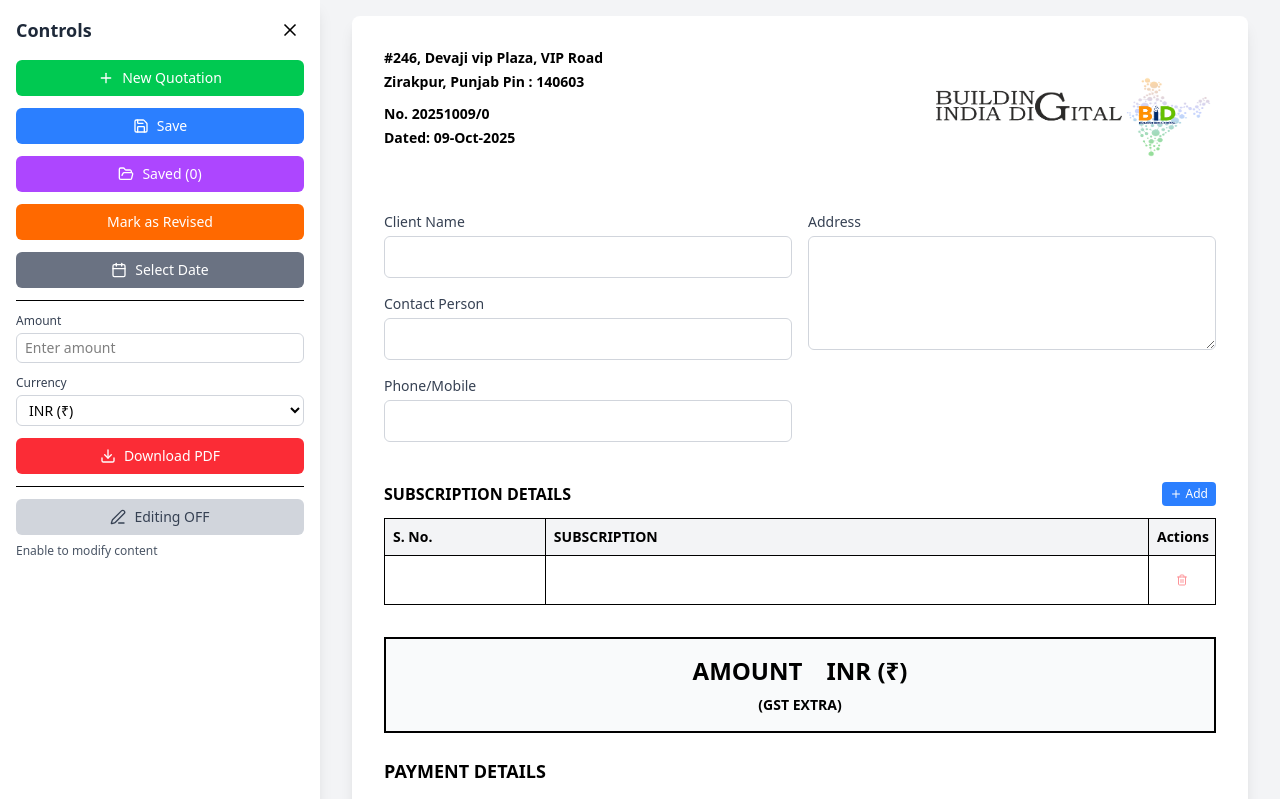
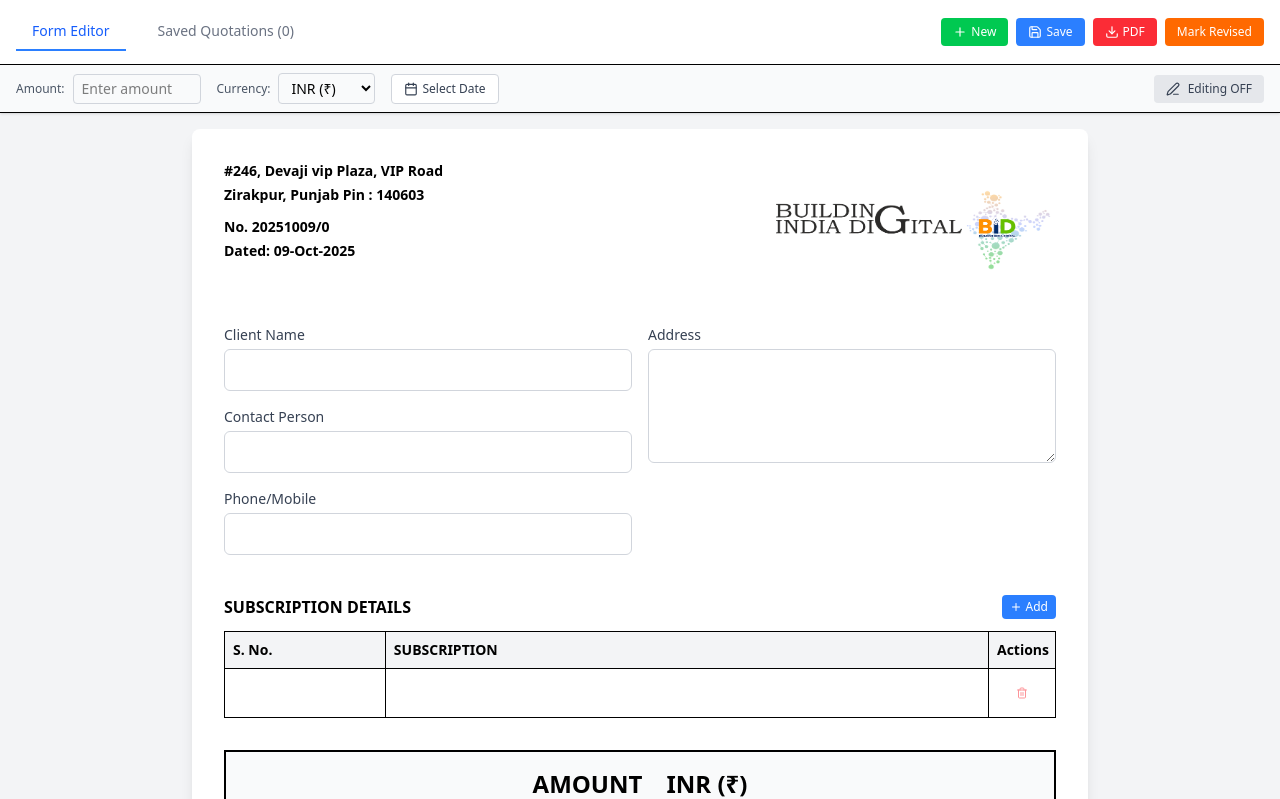
Before and after one commit to hotaeshwar/quotation, a React (Vite) app: page / in a window 1280 px wide. Shown: the top 799 px of the page. Built offline with nearby package versions, Linux system fonts and the light colour scheme; what @react-pdf/renderer would draw is missing.

Commit message:
Update QuotationForm.jsx

```diff
--- a/src/components/QuotationForm.jsx
+++ b/src/components/QuotationForm.jsx
@@ -178,16 +178,16 @@ const styles = StyleSheet.create({
   paymentGrid: {
     flexDirection: 'row',
     flexWrap: 'wrap',
-    marginBottom: 0.5,
+    marginBottom: 8,
   },
   paymentItem: {
     width: '50%',
-    marginBottom: 0.5,
+    marginBottom: 10,
   },
   paymentLabel: {
     fontSize: 10,
     fontFamily: 'Helvetica-Bold',
-    marginBottom: 0.5,
+    marginBottom: 4,
   },
   paymentValue: {
     fontSize: 10,
@@ -197,7 +197,7 @@ const styles = StyleSheet.create({
     flexDirection: 'row',
     justifyContent: 'space-between',
     marginBottom: 6,
-    alignItems: 'flex-start',
+    alignItems: 'center',
   },
   addressSection: {
     flex: 1,
@@ -227,6 +227,30 @@ const stripHtmlAndPreserveBreaks = (html) => {
     .replace(/&quot;/g, '"')
     .replace(/&rsquo;/g, "'")
   return text.trim();
+};
+
+const numberToWords = (num) => {
+  if (!num) return '';
+  const a = ['', 'One ', 'Two ', 'Three ', 'Four ', 'Five ', 'Six ', 'Seven ', 'Eight ', 'Nine ', 'Ten ', 'Eleven ', 'Twelve ', 'Thirteen ', 'Fourteen ', 'Fifteen ', 'Sixteen ', 'Seventeen ', 'Eighteen ', 'Nineteen '];
+  const b = ['', '', 'Twenty', 'Thirty', 'Forty', 'Fifty', 'Sixty', 'Seventy', 'Eighty', 'Ninety'];
+
+  const inWords = (num) => {
+    if ((num = num.toString()).length > 9) return 'overflow';
+    let n = ('000000000' + num).substr(-9).match(/^(\d{2})(\d{2})(\d{2})(\d{1})(\d{2})$/);
+    if (!n) return; let str = '';
+    str += (n[1] != 0) ? (a[Number(n[1])] || b[n[1][0]] + ' ' + a[n[1][1]]) + 'Crore ' : '';
+    str += (n[2] != 0) ? (a[Number(n[2])] || b[n[2][0]] + ' ' + a[n[2][1]]) + 'Lakh ' : '';
+    str += (n[3] != 0) ? (a[Number(n[3])] || b[n[3][0]] + ' ' + a[n[3][1]]) + 'Thousand ' : '';
+    str += (n[4] != 0) ? (a[Number(n[4])] || b[n[4][0]] + ' ' + a[n[4][1]]) + 'Hundred ' : '';
+    str += (n[5] != 0) ? ((str != '') ? 'and ' : '') + (a[Number(n[5])] || b[n[5][0]] + ' ' + a[n[5][1]]) + 'Only ' : '';
+    return str;
+  }
+
+  let cleanNum = String(num).replace(/,/g, '');
+  let parts = cleanNum.split('.');
+  let wholePart = parseInt(parts[0], 10);
+  if (isNaN(wholePart) || wholePart === 0) return 'Zero Only';
+  return inWords(wholePart).trim();
 };
 
 const HtmlToPdf = ({ html, customStyle }) => {
@@ -279,21 +303,28 @@ const HtmlToPdf = ({ html, customStyle }) => {
       }
 
       if (tag === 'ul' || tag === 'ol') {
+        let liIndex = 0;
         return (
           <View key={index} style={{ marginBottom: 4, paddingLeft: 10, width: '100%' }}>
             {Array.from(node.childNodes).map((child, i) => {
               if (child.nodeType === 1 && child.tagName.toLowerCase() === 'li') {
+                liIndex++;
                 return (
                   <View key={`li-${i}`} style={{ flexDirection: 'row', marginBottom: 2, width: '100%' }}>
-                    <Text style={[customStyle, style, { width: 14 }]}>{tag === 'ol' ? `${i + 1}.` : '•'}</Text>
+                    <Text style={[customStyle, style, { width: 16 }]}>{tag === 'ol' ? `${liIndex}.` : '•'}</Text>
                     <View style={{ flex: 1 }}>
                       {processChildren(child.childNodes, style)}
                     </View>
                   </View>
                 );
               }
-              return renderNode(child, i, style);
-            })}
+              const rendered = renderNode(child, i, style);
+              if (typeof rendered === 'string' || typeof rendered === 'number') {
+                if (!String(rendered).trim()) return null;
+                return <Text key={`str-${i}`} style={[customStyle, style]}>{rendered}</Text>;
+              }
+              return rendered;
+            }).filter(Boolean)}
           </View>
         );
       }
@@ -301,7 +332,7 @@ const HtmlToPdf = ({ html, customStyle }) => {
       if (tag === 'li') {
         return (
           <View key={index} style={{ flexDirection: 'row', marginBottom: 2, width: '100%' }}>
-            <Text style={[customStyle, style, { width: 14 }]}>•</Text>
+            <Text style={[customStyle, style, { width: 16 }]}>{'•'}</Text>
             <View style={{ flex: 1 }}>
               {processChildren(node.childNodes, style)}
             </View>
@@ -366,20 +397,20 @@ const QuotationPDF = ({ formData, quotationInfo, subscriptionItems }) => {
             <View style={{ justifyContent: 'flex-start' }}>
               <View style={[styles.table, { width: '100%' }]}>
                 <View style={[styles.tableRow, { borderTopWidth: 1, borderLeftWidth: 1, borderRightWidth: 1, borderColor: '#000' }]} fixed>
-                  <View style={[styles.tableColHeader, { width: '8%', borderBottomWidth: 1, justifyContent: 'center' }]}>
+                  <View style={[styles.tableColHeader, { width: '15%', borderBottomWidth: 1, justifyContent: 'center' }]}>
                     <Text style={[styles.tableCellBold, { textAlign: 'center', margin: 2 }]}>S.No</Text>
                   </View>
-                  <View style={[styles.tableCol, { width: '92%', backgroundColor: '#f0f0f0', borderBottomWidth: 1, justifyContent: 'center' }]}>
+                  <View style={[styles.tableCol, { width: '85%', backgroundColor: '#f0f0f0', borderBottomWidth: 1, justifyContent: 'center' }]}>
                     <Text style={styles.tableCellBold}>SUBSCRIPTION</Text>
                   </View>
                 </View>
                 <View style={[styles.tableRow, { borderLeftWidth: 1, borderRightWidth: 1, borderBottomWidth: 1, borderColor: '#000' }]}>
-                  <View style={[styles.tableColHeader, { width: '8%', borderBottomWidth: 0 }]}>
+                  <View style={[styles.tableColHeader, { width: '15%', borderBottomWidth: 0 }]}>
                     <Text style={[styles.tableCell, { textAlign: 'center' }]}>
                       {stripHtmlAndPreserveBreaks(item.serialNumber)}
                     </Text>
                   </View>
-                  <View style={[styles.tableCol, { width: '92%', borderBottomWidth: 0 }]}>
+                  <View style={[styles.tableCol, { width: '85%', borderBottomWidth: 0 }]}>
                     <HtmlToPdf
                       html={item.subscription}
                       customStyle={{ ...styles.tableCell, padding: 0, margin: 0 }}
@@ -401,7 +432,10 @@ const QuotationPDF = ({ formData, quotationInfo, subscriptionItems }) => {
                       {formData.amount}
                     </Text>}
                   </View>
-                  <Text style={[styles.text, { textAlign: 'center', marginTop: 1, fontFamily: 'Helvetica-Bold', marginBottom: 0 }]}>(GST EXTRA)</Text>
+                  {formData.amount && <Text style={[styles.text, { textAlign: 'center', marginTop: 4, fontFamily: 'Helvetica-Bold', fontSize: 11 }]}>
+                    Amount in words: {numberToWords(formData.amount)}
+                  </Text>}
+                  <Text style={[styles.text, { textAlign: 'center', marginTop: 4, fontFamily: 'Helvetica-Bold', marginBottom: 2 }]}>(GST EXTRA)</Text>
                 </View>
 
                 <View style={{ marginBottom: 15, marginTop: 15 }}>
@@ -424,6 +458,9 @@ const QuotationPDF = ({ formData, quotationInfo, subscriptionItems }) => {
                       <Text style={styles.paymentValue}>{formData.ifscCode}</Text>
                     </View>
                   </View>
+                  <Text style={{ fontFamily: 'Helvetica-Bold', fontSize: 12, marginTop: 10 }}>
+                    # Cheque should be drawn in favour of de'Vine sTudio
+                  </Text>
                 </View>
 
                 <View style={{ marginBottom: 15, marginTop: 15 }}>
@@ -676,7 +713,30 @@ const QuotationForm = () => {
   const [editorContent, setEditorContent] = useState('');
   const [formData, setFormData] = useState(INITIAL_FORM_DATA);
   const [quotationInfo, setQuotationInfo] = useState(INITIAL_QUOTATION_INFO);
-  const [sidebarOpen, setSidebarOpen] = useState(true);
+  const [activeTab, setActiveTab] = useState('editor');
+  const [openFolders, setOpenFolders] = useState({});
+
+  const groupedQuotations = React.useMemo(() => {
+    const groupsMap = {};
+    const sorted = [...savedQuotations].sort((a, b) => new Date(b.savedAt || 0) - new Date(a.savedAt || 0));
+
+    sorted.forEach(quot => {
+      const date = new Date(quot.savedAt || Date.now());
+      const monthYear = date.toLocaleDateString('en-US', { month: 'long', year: 'numeric' });
+      const groupKey = `${date.getFullYear()}-${String(date.getMonth()).padStart(2, '0')}`;
+
+      if (!groupsMap[groupKey]) {
+        groupsMap[groupKey] = { label: monthYear, quotations: [] };
+      }
+      groupsMap[groupKey].quotations.push(quot);
+    });
+
+    return Object.keys(groupsMap).sort().reverse().map(key => groupsMap[key]);
+  }, [savedQuotations]);
+
+  const toggleFolder = (label) => {
+    setOpenFolders(prev => ({ ...prev, [label]: !prev[label] }));
+  };
 
   const editorRef = useRef(null);
   const calendarRef = useRef(null);
@@ -870,160 +930,53 @@ const QuotationForm = () => {
   };
 
   return (
-    <div className="min-h-screen bg-gray-100 flex">
-      {/* Sidebar */}
-      <div className={`${sidebarOpen ? 'w-80' : 'w-0'} bg-white shadow-lg transition-all duration-300 overflow-hidden print:hidden flex-shrink-0`}>
-        <div className="p-4 h-full overflow-y-auto">
-          <div className="flex justify-between items-center mb-4">
-            <h2 className="text-lg font-bold text-gray-800">Controls</h2>
-            <button onClick={() => setSidebarOpen(false)} className="p-1 hover:bg-gray-100 rounded">
-              <X size={20} />
-            </button>
-          </div>
-
-          <div className="space-y-3">
-            <button
-              onClick={generateNewQuotation}
-              className="w-full px-3 py-2 bg-green-500 text-white text-sm rounded-md hover:bg-green-600 flex items-center gap-2 justify-center"
-            >
-              <Plus size={16} /> New Quotation
-            </button>
-
-            <button
-              onClick={saveQuotation}
-              className="w-full px-3 py-2 bg-blue-500 text-white text-sm rounded-md hover:bg-blue-600 flex items-center gap-2 justify-center"
-            >
-              <Save size={16} /> Save
-            </button>
-
-            <button
-              onClick={() => setShowSavedQuotations(!showSavedQuotations)}
-              className="w-full px-3 py-2 bg-purple-500 text-white text-sm rounded-md hover:bg-purple-600 flex items-center gap-2 justify-center"
-            >
-              <FolderOpen size={16} /> Saved ({savedQuotations.length})
-            </button>
-
-            <button
-              onClick={markAsRevised}
-              className="w-full px-3 py-2 bg-orange-500 text-white text-sm rounded-md hover:bg-orange-600 text-sm"
-            >
-              Mark as Revised
-            </button>
-
-            <div className="relative">
-              <button
-                onClick={() => setShowDatePicker(!showDatePicker)}
-                className="w-full px-3 py-2 bg-gray-500 text-white text-sm rounded-md hover:bg-gray-600 flex items-center gap-2 justify-center"
-              >
-                <Calendar size={16} /> Select Date
-              </button>
-              {showDatePicker && (
-                <div ref={calendarRef} className="absolute top-full left-0 mt-2 z-10">
-                  <CalendarComponent onDateSelect={handleDateSelect} />
-                </div>
-              )}
+    <div className="min-h-screen bg-gray-100 flex flex-col">
+      {/* Top Navigation Bar */}
+      <div className="bg-white shadow-sm border-b print:hidden">
+        <div className="max-w-7xl mx-auto px-4">
+          <div className="flex justify-between items-center h-16">
+            <div className="flex gap-4">
+              <button onClick={() => setActiveTab('editor')} className={`px-4 py-2 text-sm font-medium border-b-2 ${activeTab === 'editor' ? 'border-blue-500 text-blue-600' : 'border-transparent text-gray-500 hover:text-gray-700'}`}>Form Editor</button>
+              <button onClick={() => setActiveTab('saved')} className={`px-4 py-2 text-sm font-medium border-b-2 ${activeTab === 'saved' ? 'border-blue-500 text-blue-600' : 'border-transparent text-gray-500 hover:text-gray-700'}`}>Saved Quotations ({savedQuotations.length})</button>
             </div>
-
-            <div className="border-t pt-3">
-              <label className="block text-xs font-medium text-gray-700 mb-1">Amount</label>
-              <input
-                type="text"
-                value={formData.amount}
-                onChange={(e) => handleAmountChange(e.target.value)}
-                placeholder="Enter amount"
-                className="w-full border border-gray-300 rounded-md px-2 py-1 text-sm focus:outline-none focus:ring-2 focus:ring-blue-500"
-              />
-            </div>
-
-            <div>
-              <label className="block text-xs font-medium text-gray-700 mb-1">Currency</label>
-              <select
-                value={formData.displayCurrency}
-                onChange={(e) => handleCurrencyChange(e.target.value)}
-                className="w-full border border-gray-300 rounded-md px-2 py-1 text-sm focus:outline-none focus:ring-2 focus:ring-blue-500"
-              >
-                {Object.keys(CURRENCY_SYMBOLS).map(currency => (
-                  <option key={currency} value={currency}>{currency} ({CURRENCY_SYMBOLS[currency]})</option>
-                ))}
-              </select>
-            </div>
-
-            <button
-              onClick={downloadPDF}
-              className="w-full px-3 py-2 bg-red-500 text-white text-sm rounded-md hover:bg-red-600 flex items-center gap-2 justify-center"
-            >
-              <Download size={16} /> Download PDF
-            </button>
-
-            <div className="border-t pt-3">
-              <button
-                onClick={toggleEditMode}
-                className={`w-full px-3 py-2 rounded-md flex items-center gap-2 justify-center text-sm ${isEditing ? 'bg-green-500 text-white' : 'bg-gray-300 text-gray-700'
-                  }`}
-              >
-                <Edit3 size={16} /> {isEditing ? 'Editing ON' : 'Editing OFF'}
-              </button>
-              <p className="text-xs text-gray-600 mt-2">
-                {isEditing ? 'Click table cells to edit' : 'Enable to modify content'}
-              </p>
-            </div>
-
-            {showSavedQuotations && (
-              <div className="border-t pt-3">
-                <h3 className="text-sm font-semibold mb-2">Saved Quotations</h3>
-                {savedQuotations.length === 0 ? (
-                  <p className="text-xs text-gray-500">No saved quotations</p>
-                ) : (
-                  <div className="space-y-2 max-h-60 overflow-y-auto">
-                    {savedQuotations.map(quot => (
-                      <div key={quot.id} className="p-2 bg-gray-50 rounded border text-xs">
-                        <div className="font-medium flex items-center gap-2 mb-1">
-                          {quot.quotationInfo.number}
-                          {quot.formData.isRevised && (
-                            <span className="bg-orange-500 text-white text-xs px-1 py-0.5 rounded">
-                              R{quot.formData.revisionNumber}
-                            </span>
-                          )}
-                        </div>
-                        <div className="text-xs text-gray-600 mb-2">
-                          {quot.formData.clientName || 'N/A'}
-                        </div>
-                        <div className="flex gap-1">
-                          <button
-                            onClick={() => loadQuotation(quot)}
-                            className="flex-1 px-2 py-1 bg-blue-500 text-white text-xs rounded hover:bg-blue-600"
-                          >
-                            Load
-                          </button>
-                          <button
-                            onClick={() => deleteQuotation(quot.id)}
-                            className="flex-1 px-2 py-1 bg-red-500 text-white text-xs rounded hover:bg-red-600"
-                          >
-                            Delete
-                          </button>
-                        </div>
-                      </div>
-                    ))}
-                  </div>
-                )}
+            {activeTab === 'editor' && (
+              <div className="flex items-center gap-2">
+                <button onClick={generateNewQuotation} className="px-3 py-1.5 flex items-center gap-1 bg-green-500 text-white text-xs rounded hover:bg-green-600"><Plus size={14} /> New</button>
+                <button onClick={saveQuotation} className="px-3 py-1.5 flex items-center gap-1 bg-blue-500 text-white text-xs rounded hover:bg-blue-600"><Save size={14} /> Save</button>
+                <button onClick={downloadPDF} className="px-3 py-1.5 flex items-center gap-1 bg-red-500 text-white text-xs rounded hover:bg-red-600"><Download size={14} /> PDF</button>
+                <button onClick={markAsRevised} className="px-3 py-1.5 bg-orange-500 text-white text-xs rounded hover:bg-orange-600">Mark Revised</button>
               </div>
             )}
           </div>
         </div>
+        {activeTab === 'editor' && (
+          <div className="bg-gray-50 px-4 py-2 border-t flex flex-wrap items-center justify-between gap-4">
+            <div className="flex flex-wrap items-center gap-4">
+              <div className="flex items-center gap-2">
+                <span className="text-xs font-medium text-gray-600">Amount:</span>
+                <input type="text" value={formData.amount} onChange={(e) => handleAmountChange(e.target.value)} className="w-32 border border-gray-300 rounded px-2 py-1 text-sm focus:outline-none focus:ring-2 focus:ring-blue-500" placeholder="Enter amount" />
+              </div>
+              <div className="flex items-center gap-2">
+                <span className="text-xs font-medium text-gray-600">Currency:</span>
+                <select value={formData.displayCurrency} onChange={(e) => handleCurrencyChange(e.target.value)} className="border border-gray-300 rounded px-2 py-1 text-sm focus:outline-none focus:ring-2 focus:ring-blue-500">
+                  {Object.keys(CURRENCY_SYMBOLS).map(c => <option key={c} value={c}>{c} ({CURRENCY_SYMBOLS[c]})</option>)}
+                </select>
+              </div>
+              <div className="relative">
+                <button onClick={() => setShowDatePicker(!showDatePicker)} className="flex items-center gap-1 text-xs text-gray-700 hover:text-gray-900 border border-gray-300 px-3 py-1.5 rounded bg-white hover:bg-gray-50"><Calendar size={14} /> Select Date</button>
+                {showDatePicker && <div ref={calendarRef} className="absolute top-full left-0 mt-1 z-50 shadow-lg border rounded-lg bg-white"><CalendarComponent onDateSelect={handleDateSelect} /></div>}
+              </div>
+            </div>
+            <div className="flex items-center gap-2">
+              <button onClick={toggleEditMode} className={`px-3 py-1.5 rounded flex items-center gap-2 text-xs ${isEditing ? 'bg-green-500 text-white' : 'bg-gray-200 text-gray-700'}`}><Edit3 size={14} /> {isEditing ? 'Editing ON' : 'Editing OFF'}</button>
+            </div>
+          </div>
+        )}
       </div>
 
-      {/* Main Content */}
-      <div className="flex-1 overflow-y-auto">
-        {!sidebarOpen && (
-          <button
-            onClick={() => setSidebarOpen(true)}
-            className="fixed top-4 left-4 z-10 p-2 bg-white shadow-lg rounded-md hover:bg-gray-100 print:hidden"
-          >
-            <Menu size={24} />
-          </button>
-        )}
-
-        <div className="p-4">
+      {/* Main Content Area */}
+      <div className="flex-1 overflow-y-auto p-4">
+        {activeTab === 'editor' ? (
           <div className="bg-white shadow-lg rounded-lg overflow-hidden max-w-4xl mx-auto print:shadow-none print:max-w-none">
             {showTextEditor.id && (
               <TinyMCEEditor
@@ -1282,7 +1235,52 @@ const QuotationForm = () => {
               </div>
             </div>
           </div>
-        </div>
+        ) : (
+          <div className="max-w-4xl mx-auto bg-white shadow-lg rounded-lg p-6 my-6 print:hidden">
+            <h2 className="text-xl font-bold mb-6">Saved Quotations</h2>
+            {groupedQuotations.length === 0 ? (
+              <p className="text-gray-500">No saved quotations found.</p>
+            ) : (
+              <div className="space-y-4">
+                {groupedQuotations.map(group => (
+                  <div key={group.label} className="border border-gray-200 rounded-lg overflow-hidden">
+                    <button onClick={() => toggleFolder(group.label)} className="w-full px-4 py-3 bg-gray-50 flex items-center justify-between hover:bg-gray-100 transition-colors">
+                      <div className="flex items-center gap-3">
+                        <FolderOpen size={20} className="text-blue-500" />
+                        <span className="font-semibold text-gray-800 text-lg">{group.label}</span>
+                        <span className="text-xs text-blue-800 bg-blue-100 font-bold px-2.5 py-0.5 rounded-full">{group.quotations.length}</span>
+                      </div>
+                      <span className="text-gray-400 font-bold">{openFolders[group.label] ? '▼' : '▶'}</span>
+                    </button>
+
+                    {openFolders[group.label] && (
+                      <div className="divide-y divide-gray-100 bg-white">
+                        {group.quotations.map(quot => (
+                          <div key={quot.id} className="p-4 flex items-center justify-between hover:bg-gray-50">
+                            <div>
+                              <div className="font-medium flex items-center gap-2 text-gray-900">
+                                {quot.quotationInfo.number}
+                                {quot.formData.isRevised && (
+                                  <span className="bg-orange-500 text-white text-xs px-1.5 py-0.5 rounded">R{quot.formData.revisionNumber}</span>
+                                )}
+                              </div>
+                              <div className="text-sm text-gray-600 mt-1 font-medium">{quot.formData.clientName || 'No Client Name'}</div>
+                              <div className="text-xs text-gray-400 mt-1">Saved on: {new Date(quot.savedAt || Date.now()).toLocaleString()}</div>
+                            </div>
+                            <div className="flex items-center gap-2">
+                              <button onClick={() => { loadQuotation(quot); setActiveTab('editor'); }} className="px-4 py-1.5 bg-blue-500 text-white text-sm rounded-md hover:bg-blue-600 transition-colors font-medium">Load</button>
+                              <button onClick={() => deleteQuotation(quot.id)} className="px-4 py-1.5 bg-white text-red-500 text-sm rounded-md hover:bg-red-50 border border-red-200 transition-colors font-medium">Delete</button>
+                            </div>
+                          </div>
+                        ))}
+                      </div>
+                    )}
+                  </div>
+                ))}
+              </div>
+            )}
+          </div>
+        )}
       </div>
     </div>
   );
```
